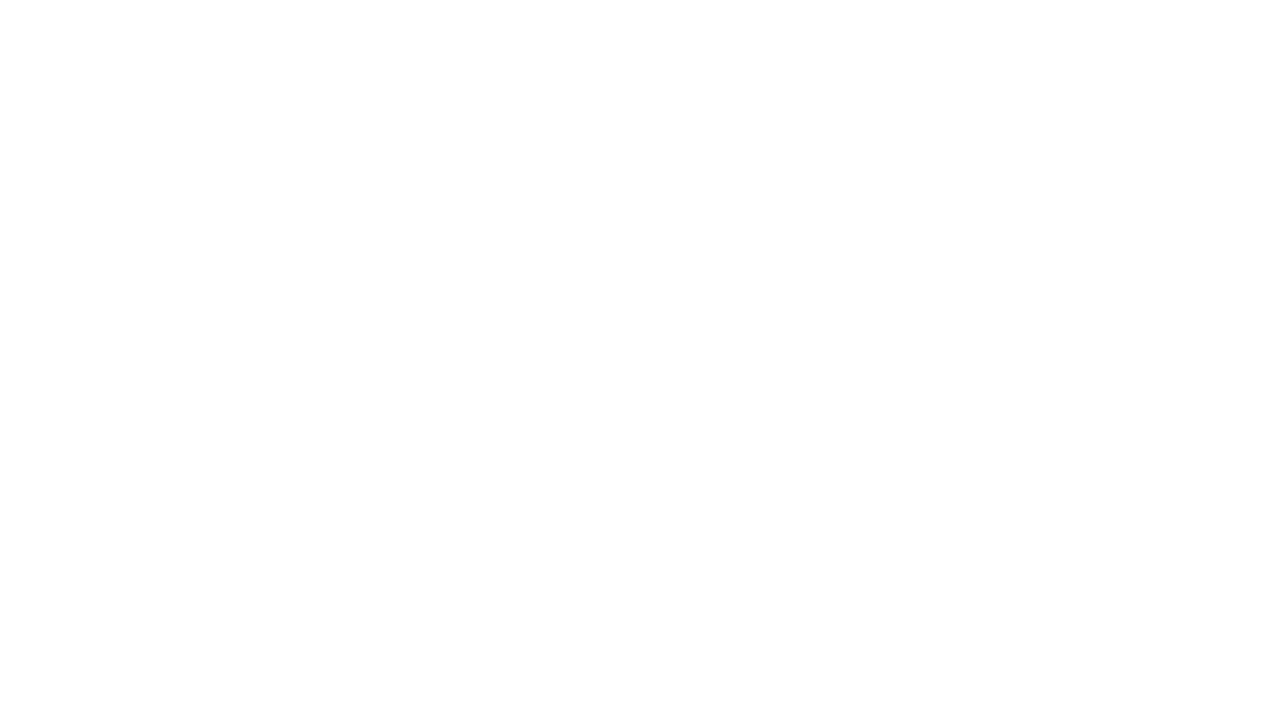
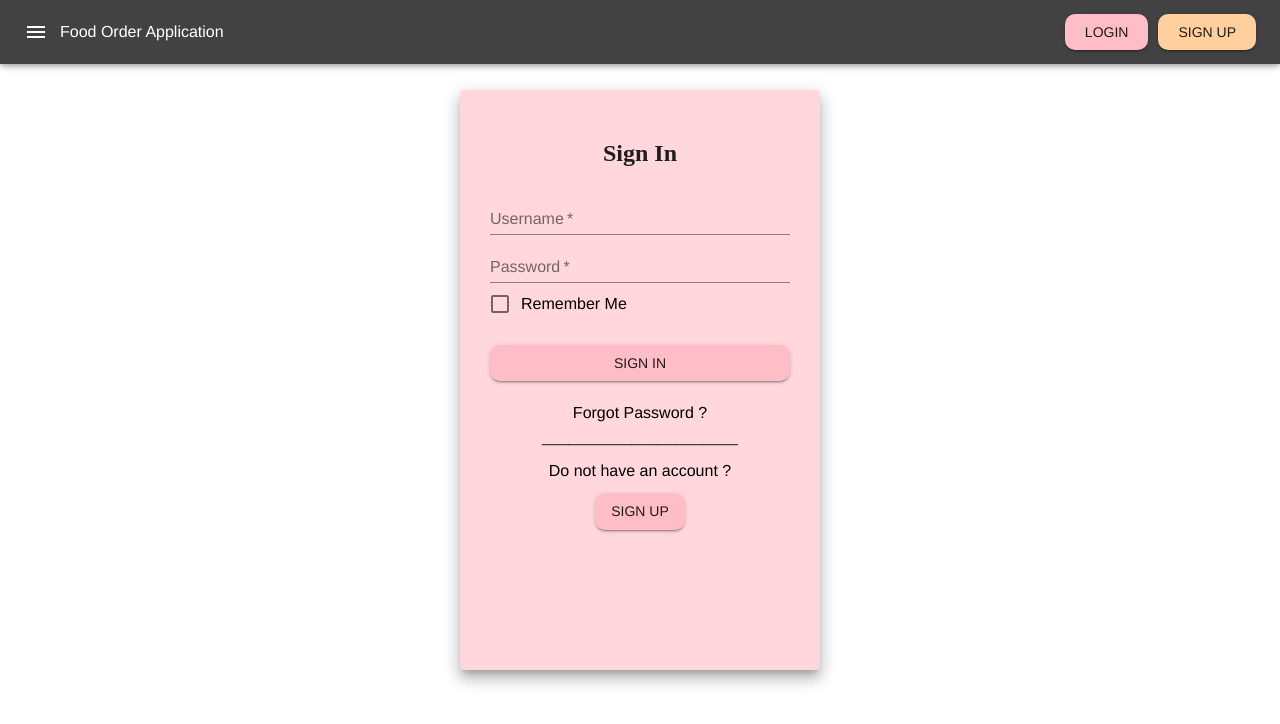
Before and after one commit to khaitruong922/food-ordering-app, a React (Create React App) app: page /login in a window 1280 px wide. Shown: the top 724 px of the page. Built offline with nearby package versions, Linux system fonts and the light colour scheme; the HTML template or start-up script is replaced by a standard one.

Commit message:
upload code 1

```diff
--- a/public/index.html
+++ b/public/index.html
@@ -15,6 +15,7 @@
       user's mobile device or desktop. See https://developers.google.com/web/fundamentals/web-app-manifest/
     -->
     <link rel="manifest" href="%PUBLIC_URL%/manifest.json" />
+    <link rel="stylesheet" href="https://fonts.googleapis.com/css?family=Roboto:300,400,500,700&display=swap" />
     <!--
       Notice the use of %PUBLIC_URL% in the tags above.
       It will be replaced with the URL of the `public` folder during the build.
--- a/src/AppRouter.js
+++ b/src/AppRouter.js
@@ -1,11 +1,16 @@
 import { BrowserRouter, Route, Switch } from "react-router-dom";
 import Home from "./Home";
+import Login from "./component/Login";
+import SignUp from "./component/SignUp";
 
 export default function AppRouter() {
     return (
         <BrowserRouter>
             <Switch>
                 <Route exact path='/' component={Home} />
+                <Route exact path='/login' component={Login} />
+                <Route exact path='/signup' component={SignUp} />
+
             </Switch>
         </BrowserRouter>
     )
--- a/src/Home.js
+++ b/src/Home.js
@@ -1,9 +1,7 @@
-import { Box, Typography } from "@material-ui/core";
+import NavBar from "./component/NavBar";
 
 export default function Home() {
     return (
-        <Box display='flex' alignItems='center' justifyContent='center'>
-            <Typography variant='h6'>Hello World!</Typography>
-        </Box>
+        <NavBar/>
     )
 }
--- /dev/null
+++ b/src/component/Login.js
@@ -0,0 +1,73 @@
+import React from 'react'
+import { Box, Button, Grid, Paper, TextField, Typography } from '@material-ui/core'
+import FormControlLabel from '@material-ui/core/FormControlLabel';
+import Checkbox from '@material-ui/core/Checkbox';
+import { Link } from 'react-router-dom';
+import { makeStyles } from '@material-ui/core';
+import NavBar from './NavBar';
+const useStyles = makeStyles(
+    {
+        paper:{
+            backgroundColor: '#ffd7dd'
+        },
+        btn: {
+            backgroundColor: '#ffbdc7',
+            borderRadius: '10px',
+            '&:hover':{
+                backgroundColor: '#ffcad2'
+            }
+        },
+        text: {
+            color : '#000000',
+            textDecoration: 'none'
+        },
+        text_field: {
+            borderStyle : 'solid',
+        }
+
+    }
+)
+export default function Login() {
+    const classes = useStyles()
+    const paperStye = { padding: 30, height: '65vh', width: 300, margin: "90px auto"}
+    return (
+        <Grid>
+            <NavBar/>
+            <Paper elevation={10} style={paperStye} className={classes.paper}>
+                <Grid align="center">
+                    <h2>Sign In</h2>
+                </Grid>
+                <TextField className="text_field" label="Username" placeholder="Enter Username" fullWidth required />
+                <TextField className="text_field" label="Password" placeholder="Enter Password" type="password" fullWidth required />
+                <FormControlLabel className={classes.text}
+                    control={
+                        <Checkbox
+                            name="checkedB"
+                            color="primary"
+                        />
+                    }
+                    label="Remember Me"
+                />
+                <Box height="20px"></Box>
+                <Button className ={classes.btn} type="submit" variant="contained" fullWidth>Sign In</Button>
+                <Box height="20px"></Box>
+                <Typography align="center">
+                    <Link className={classes.text} href="#">
+                        Forgot Password ?
+                    </Link>
+                </Typography>
+                <Typography align="center">
+                    ______________________
+                </Typography>
+                <Box height="10px"></Box>
+                <Typography className={classes.text} align="center">
+                    Do not have an account ?
+                </Typography>
+                <Box height="10px"></Box>
+                <Grid align="center">
+                <Button className ={classes.btn} type="submit" variant="contained" >Sign Up</Button>
+                </Grid>
+            </Paper>
+        </Grid>
+    )
+}
--- /dev/null
+++ b/src/component/NavBar.js
@@ -0,0 +1,62 @@
+import { AppBar, Button, Toolbar, Typography, IconButton, Box, Link} from "@material-ui/core";
+import MenuIcon from '@material-ui/icons/Menu';
+import { makeStyles } from '@material-ui/core';
+const useStyles = makeStyles(
+  {
+    bar:{
+      backgroundColor: '#669999',
+      flexGrow: 1
+    },
+    title:{
+      flexGrow:1,
+      textDecoration: 'none',
+    },
+    text:{
+      color : '#ffffff',
+      textDecoration: 'none',
+      variant: "h6",
+      '&:hover':{
+        textDecoration: 'none',
+      }
+    },
+    lgin_btn: {
+      backgroundColor: '#ffbdc7',
+      borderRadius: '10px',
+      padding: "6px 20px",
+      '&:hover':{
+        backgroundColor: '#ffcad2'
+    }
+    },
+    sgup_btn:{
+      backgroundColor: ' #ffcf9e',
+      borderRadius: '10px',
+      padding: "6px 20px",
+      '&:hover':{
+        backgroundColor: '#ffdebd'
+    }
+    },
+
+  }
+)
+export default function NavBar() {
+  const classes = useStyles()
+    return (
+        <AppBar>
+        <Toolbar>
+          <IconButton edge="start"  color="inherit" aria-label="menu">
+            <MenuIcon />
+          </IconButton>
+          <Typography className={classes.title} >
+            <Link className={classes.text} href="/">Food Order Application</Link>
+          </Typography>
+          <Button variant="contained" href="/login" className={classes.lgin_btn}>Login</Button>
+          <Box width='10px'></Box>
+          <Button variant="contained" href="/signup" className={classes.sgup_btn}>Sign Up</Button>
+
+
+        </Toolbar>
+      </AppBar>
+
+
+    )
+}
--- /dev/null
+++ b/src/component/SignUp.js
@@ -0,0 +1,59 @@
+import React from 'react'
+import { Box, Button, Grid, Paper, TextField, Typography } from '@material-ui/core'
+import { makeStyles } from '@material-ui/core';
+import NavBar from './NavBar';
+const useStyles = makeStyles(
+    {
+        paper:{
+            backgroundColor: '#ffdebd',
+            borderRadius: "10px"
+        },
+        btn: {
+            backgroundColor: '#ffcf9e',
+            borderRadius: '10px',
+            '&:hover':{
+                backgroundColor: '#ffdebd'
+            }
+        },
+        text: {
+            color : '#000000',
+            textDecoration: 'none'
+        },
+
+    }
+)
+export default function SignUp() {
+    const classes = useStyles()
+    const paperStye = { padding: 30, height: '90vh', width: 300, margin: "90px auto"}
+    return (
+        <Grid>
+            <NavBar/>
+            <Paper elevation={10} style={paperStye} className={classes.paper}>
+                <Grid align="center">
+                    <h2>Sign Up</h2>
+                </Grid>
+                <TextField label="Name" placeholder="Enter Your Name" fullWidth required />
+                <TextField label="Email" placeholder="Enter Email" fullWidth/>
+                <TextField label="Phone" placeholder="Enter Phone Number" fullWidth required />
+                <TextField label="Address" placeholder="Enter Address" fullWidth required />
+                <TextField label="Username" placeholder="Enter Username" fullWidth required />
+                <TextField label="Password" placeholder="Enter Password" type="password" fullWidth required />
+                <TextField label="Confirm Password" placeholder="Confirm Your Password" type="password" fullWidth required />
+                <Box height="20px"></Box>
+                <Button className ={classes.btn} type="submit" variant="contained" fullWidth>Create Account</Button>
+                <Box height="20px"></Box>
+                <Typography align="center">
+                    ______________________
+                </Typography>
+                <Box height="10px"></Box>
+                <Typography className={classes.text} align="center">
+                    Already have an account ?
+                </Typography>
+                <Box height="10px"></Box>
+                <Grid align="center">
+                <Button className ={classes.btn} type="submit" variant="contained" href="/login">Log In</Button>
+                </Grid>
+            </Paper>
+        </Grid>
+    )
+}
```
Also changed, not shown: 1 other file (tests, documents, lock files or other folders).
